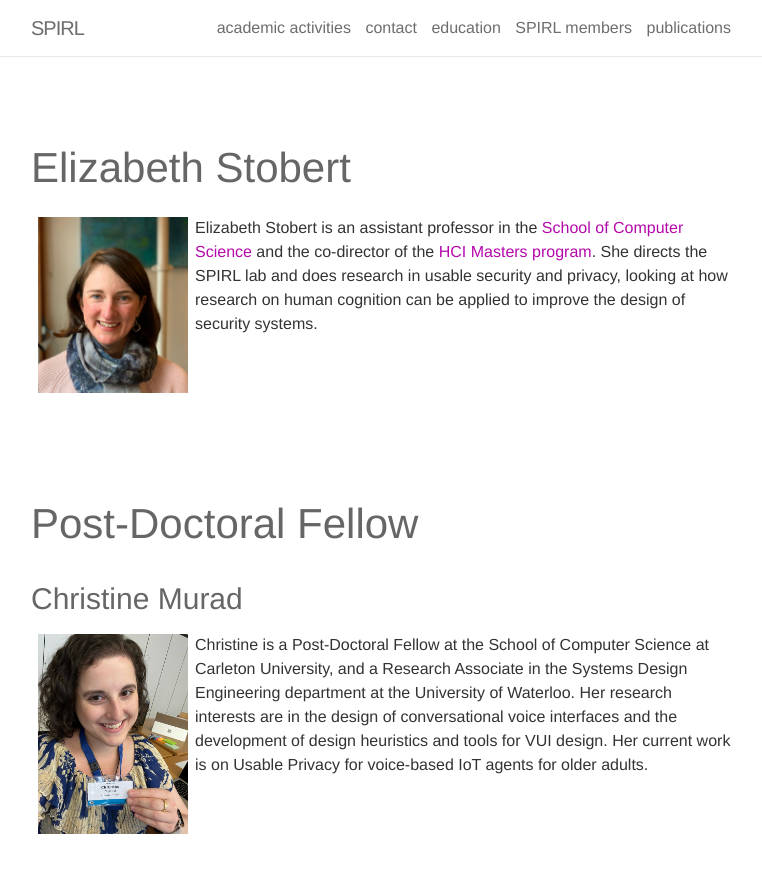
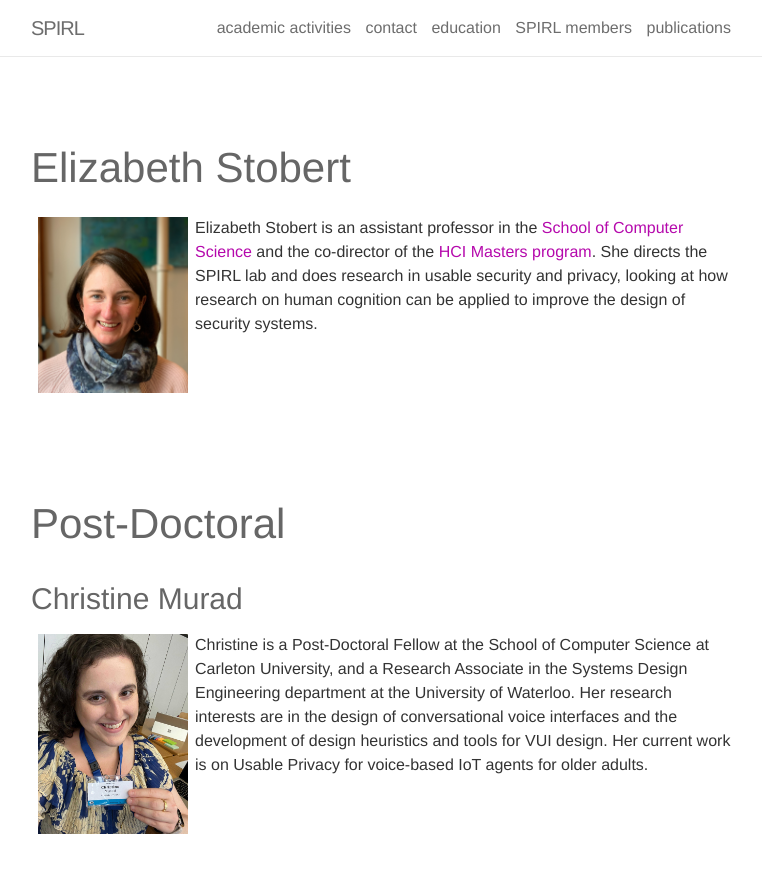
Before and after one commit to estobert/stobert-website, a Jekyll site: the page built from _pages/people.md, in a window 1280 px wide and 900 px high. Shown: the top 873 px of the window, without its empty margins (259-1021 px from the left). Built offline with Jekyll 4.4.1, drawn with Linux system fonts in a browser that asks for light colours.

Commit message:
Update people.md

```diff
--- a/_pages/people.md
+++ b/_pages/people.md
@@ -12,7 +12,7 @@ title: SPIRL members
 <p>&nbsp;</p>
 
 
-## Post-Doctoral Fellow
+## Post-Doctoral
 
 ### Christine Murad
 
```
